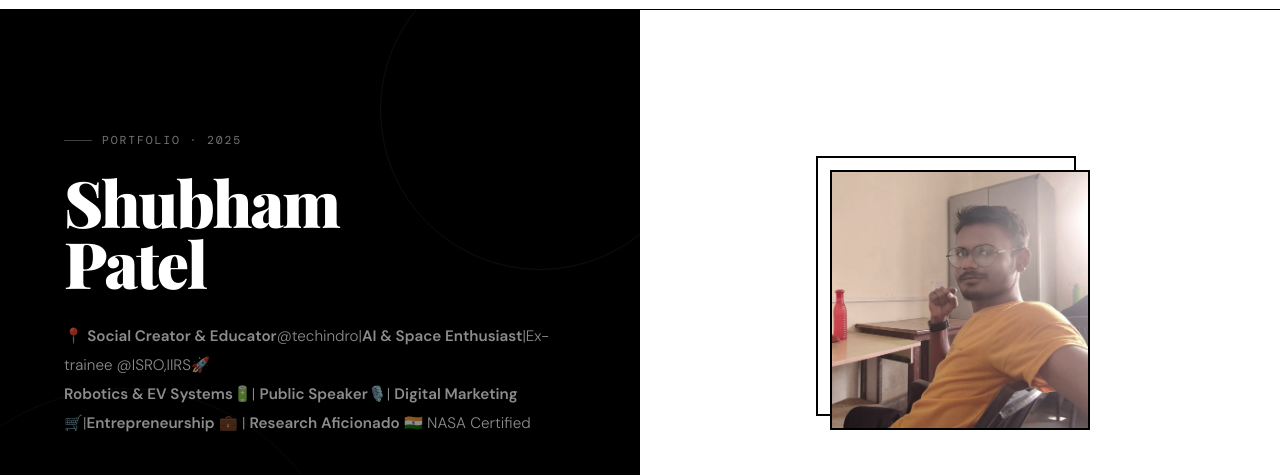
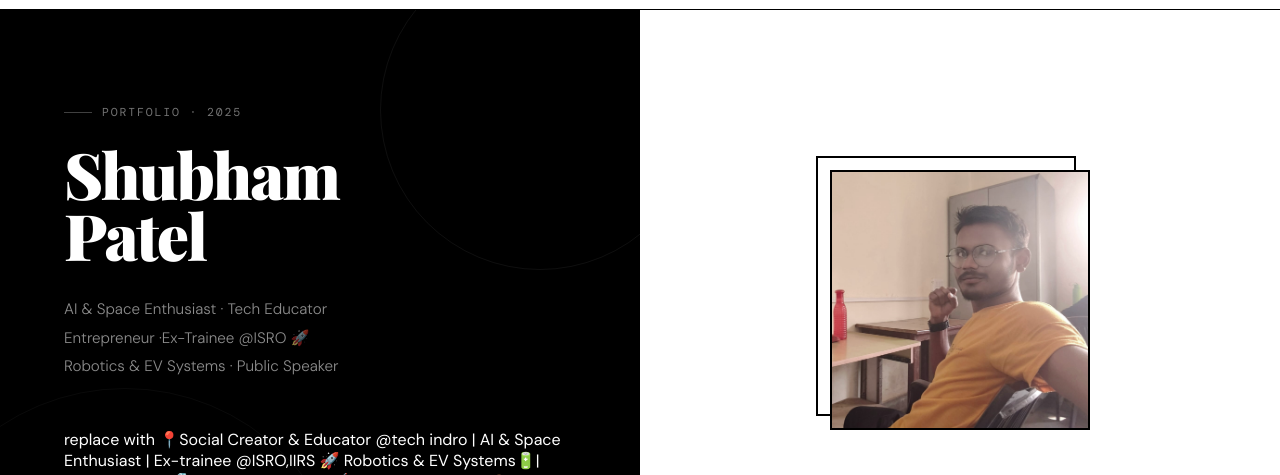
Before and after one commit to techindro/Shubham-patel-portfolio, a website: page index.html in a window 1280 px wide. Shown: the part 62-537 px from the top of the page. Drawn offline with nearby package versions, Linux system fonts and the light colour scheme.

Commit message:
Update index.html

```diff
--- a/index.html
+++ b/index.html
@@ -413,11 +413,8 @@ footer{background:var(--black);color:var(--white);border-top:1.5px solid rgba(25
       <div class="hero-left">
         <div class="hero-tag">Portfolio · 2025</div>
         <h1 class="hero-name">Shubham<br/>Patel</h1>
-<p class="hero-role">
-  📍 <strong>Social Creator & Educator</strong>@techindro|<strong>AI & Space Enthusiast</strong>|Ex-trainee @ISRO,IIRS🚀<br>
-  <strong>Robotics & EV Systems</strong>🔋| <strong>Public Speaker</strong>🎙️|
-  <strong>Digital Marketing</strong>🛒|<strong>Entrepreneurship</strong> 💼 |
-  <strong>Research Aficionado</strong> 🇮🇳 NASA Certified<br>
+<p class="hero-role">AI &amp; Space Enthusiast · Tech Educator<br/>Entrepreneur ·Ex-Trainee @ISRO 🚀<br/>Robotics &amp; EV Systems · Public Speaker</p> replace with 📍Social Creator & Educator @tech indro | AI & Space Enthusiast | Ex-trainee @ISRO,IIRS 🚀
+Robotics & EV Systems🔋| Public Speaker🎙️| Digital Marketing 🛒| Entrepreneurship 💼 | Research Afficionado 🇮🇳  NASA Certified
 </p>
         <div class="hero-cta">
           <button class="cta-btn cta-primary" onclick="navigateTo('contact')">Get In Touch</button>
```
